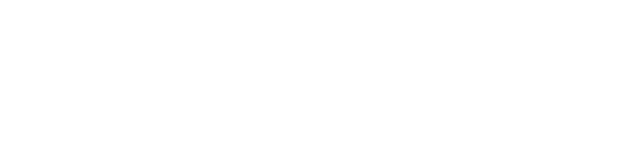
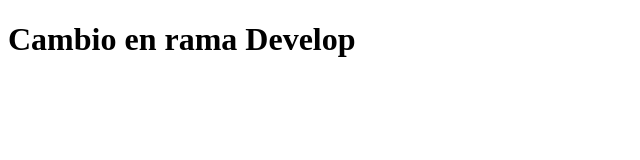
Before and after one commit to MarcoenGitHub/aspirantes-mir-ejercicioi-3., a plain HTML site: page index.html in a window 1280 px wide. Shown: the whole page, without its empty margins (0-640 px from the left). Drawn offline with Linux system fonts and the light colour scheme.

Commit message:
Cambio en el archivo INDEX de la rama DEVELOP

```diff
--- a/index.html
+++ b/index.html
@@ -5,5 +5,6 @@
     <title>Mi primer documento</title>
 <!-- Aquí referencias otros archivos y escribes metadata --></head>
   <body>
+    <h1>Cambio en rama Develop</h1>
 <!-- Aquí escribes tu contenido --></body>
 </html>
```
